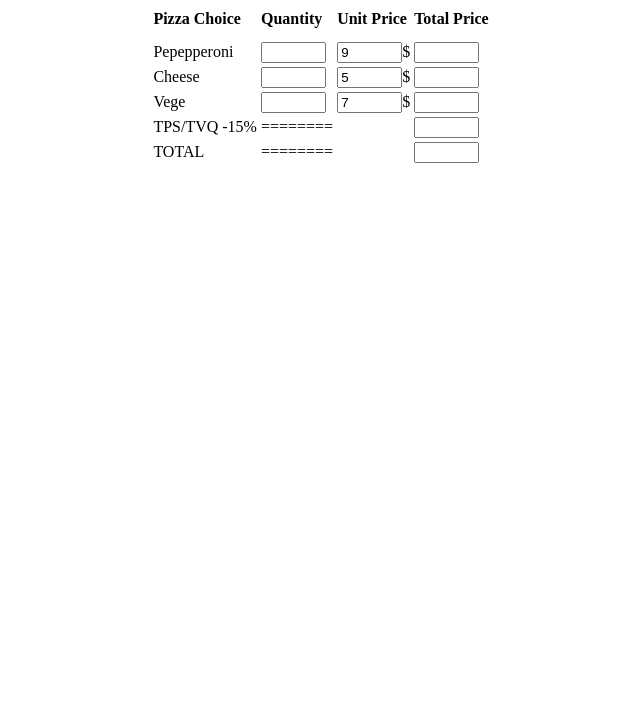
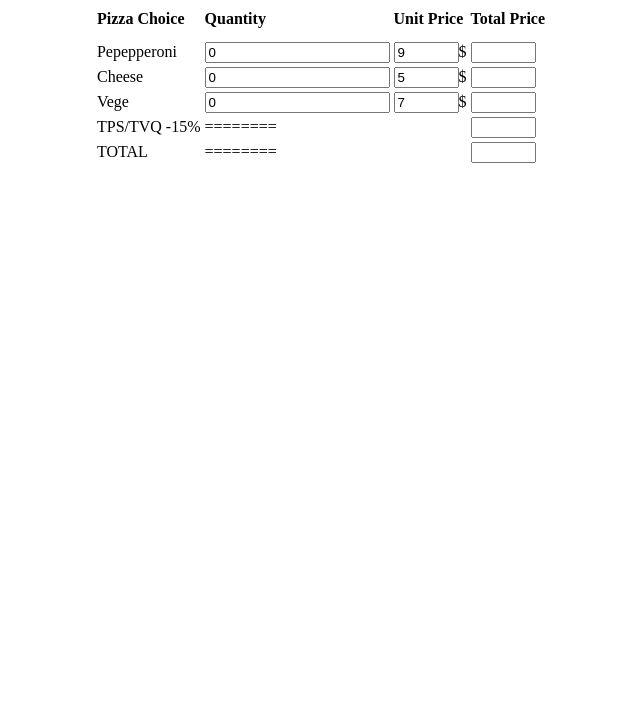
Before and after one commit to TanasaMihai/pizzaForm, a plain HTML site: page index.html in a window 1280 px wide. Shown: the part 73-800 px from the top of the page, without its empty margins (319-959 px from the left). Drawn offline with Linux system fonts and the light colour scheme.

Commit message:
selector  quantity

```diff
--- a/index.html
+++ b/index.html
@@ -25,21 +25,24 @@
 
             <!--ROW_1_-->
             <td>Pepepperoni</td>
-            <td><input type="text" size="5"></td>
+            <!--Quantity input-->
+            <td><input type="number" value="0" min=0 id="q1"></td>
             <td><input type="text" size="5" value="9">$</td>
             <td><input type="text" size="5"></td>
         </tr>
         <tr>
             <!--ROW_2_-->
             <td>Cheese</td>
-            <td><input type="text" size="5"></td>
+            <!--Quantity input-->
+            <td><input type="number" value="0" min=0 id="q2"></td>
             <td><input type="text" size="5" value="5">$</td>
             <td><input type="text" size="5" ></td>
         </tr>
         <tr>
             <!--ROW_3_-->
             <td>Vege</input></td>
-            <td><input type="text" size="5"></td>
+            <!--Quantity input-->
+            <td><input type="number" value="0" min=0 id="q3"></td>
             <td><input type="text" size="5" value="7">$</td>
             <td><input type="text" size="5" ></td>
         </tr>
```
